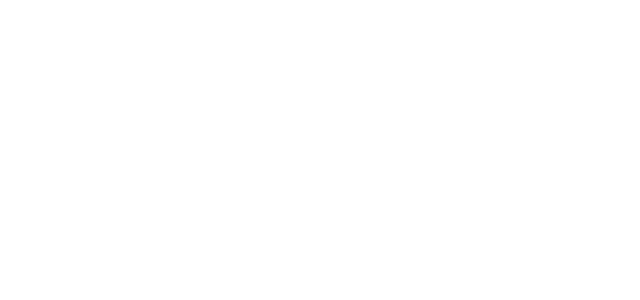
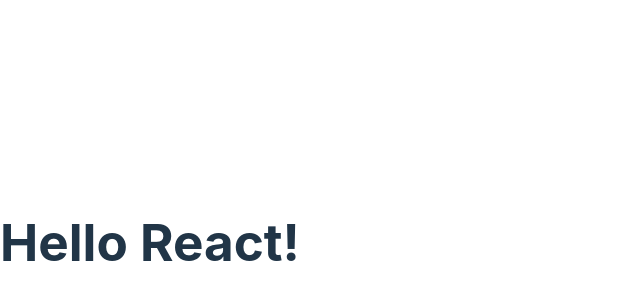
Before and after one commit to Mvrouvne/CareCompanionAi, a React (Vite) app in the folder frontend/: page / in a window 1280 px wide. Shown: the part 158-458 px from the top of the page, without its empty margins (0-640 px from the left). Built offline with nearby package versions, Linux system fonts and the light colour scheme.

Commit message:
starting react frontend

```diff
--- a/frontend/src/App.jsx
+++ b/frontend/src/App.jsx
@@ -1,6 +1,11 @@
+import Login from './Login.jsx'
 
 function App() {
-
+  return (
+    <>
+      <Login></Login>
+    </>
+  )
 }
 
 export default App
--- a/frontend/src/Login.jsx
+++ b/frontend/src/Login.jsx
@@ -1,7 +1,11 @@
 
 
 function Login() {
-
+    return (
+        <header>
+            <h1>Hello React!</h1>
+        </header>
+      )
 }
 
 export default Login
```
Also changed, not shown: 2 other files (tests, documents, lock files or other folders).
